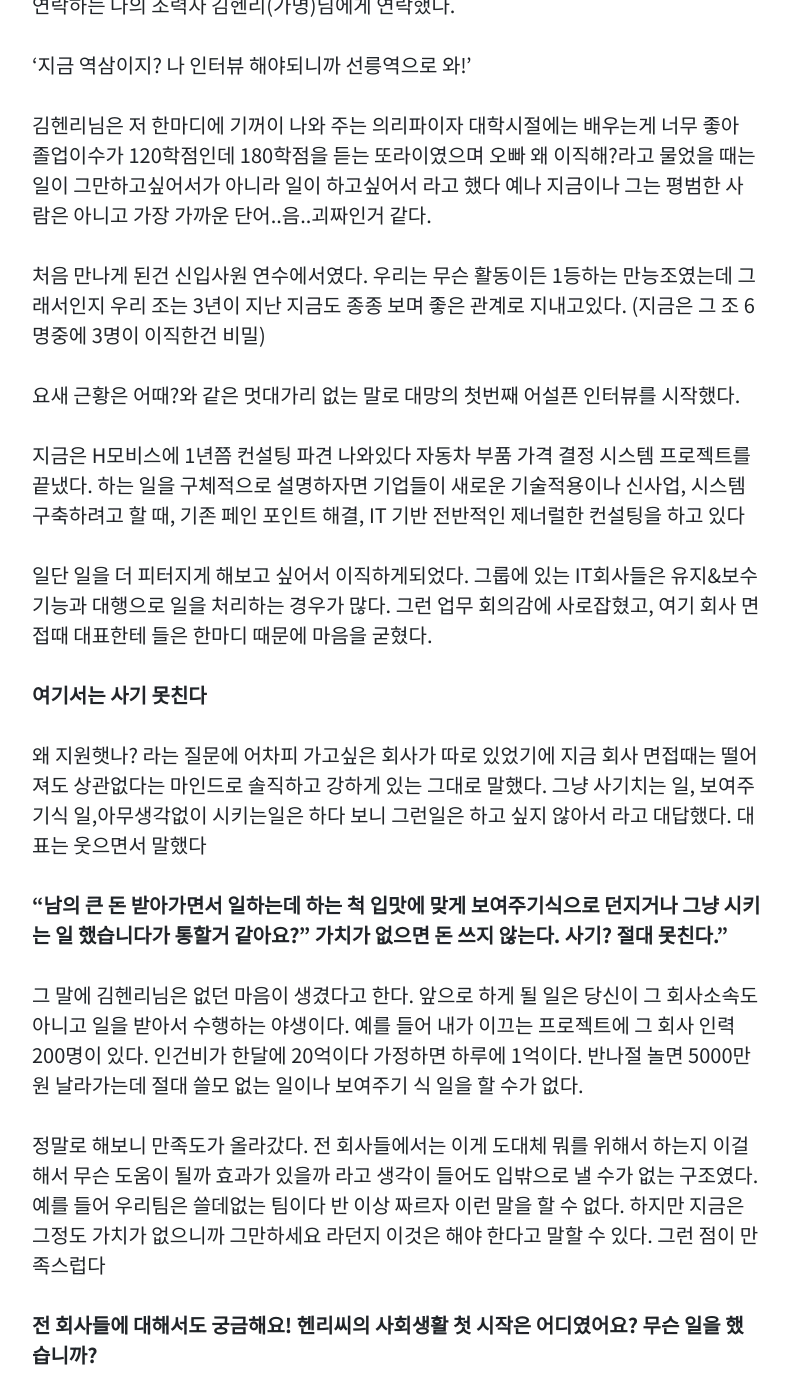
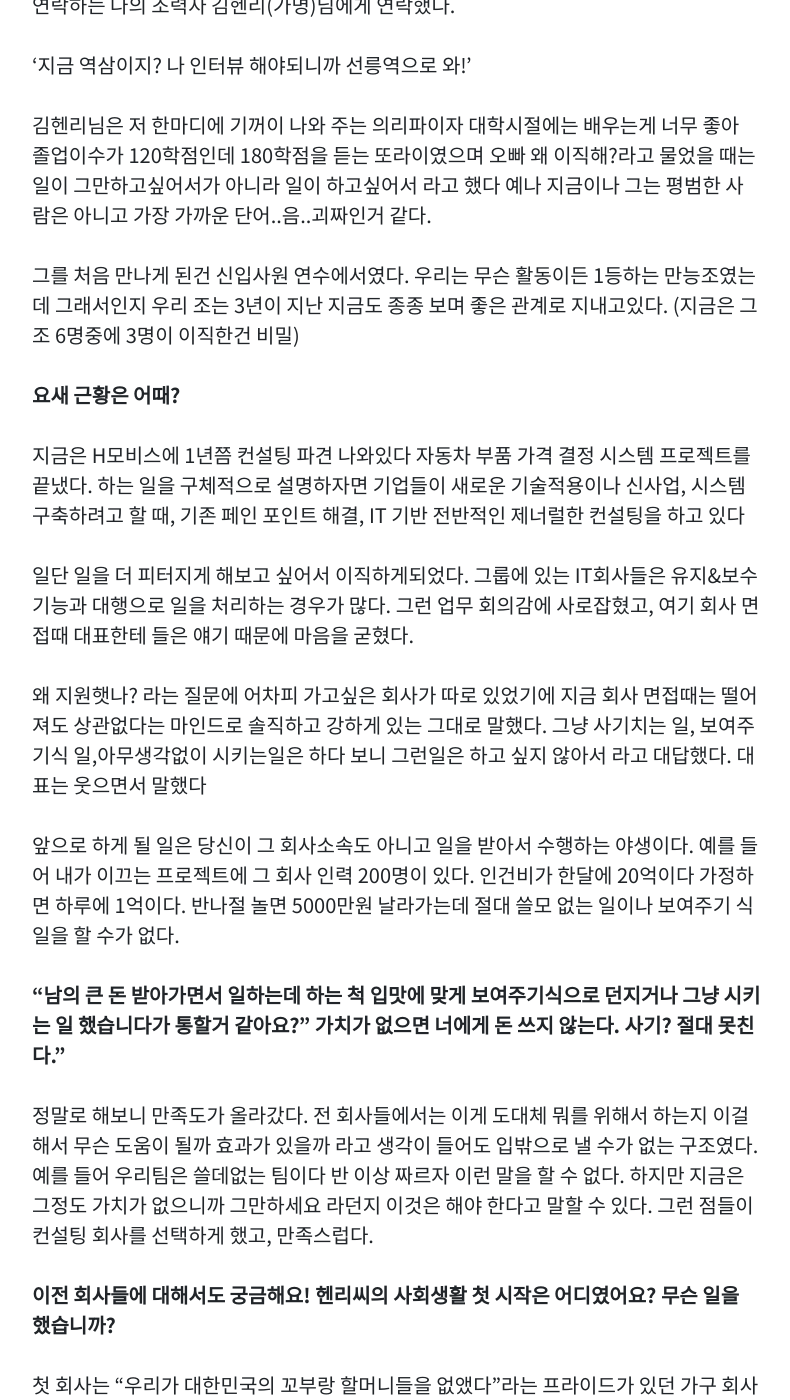
Before and after one commit to dndus1518/marketerview, a Jekyll site: the page built from _posts/2020-03-21-interview no1.md, in a window 1280 px wide and 1400 px high, scrolled down 900 px. Shown: the whole window, without its empty margins (243-1033 px from the left). Built offline with Jekyll 4.4.1, drawn with Linux system fonts in a browser that asks for light colours; comment, search, counter and statistics services are not loaded; some of the changed text lies outside the part shown.

Commit message:
Update 2020-03-21-interview no1.md

```diff
--- a/_posts/2020-03-21-interview no1.md
+++ b/_posts/2020-03-21-interview no1.md
@@ -29,25 +29,23 @@
 
 김헨리님은 저 한마디에 기꺼이 나와 주는 의리파이자 대학시절에는 배우는게 너무 좋아 졸업이수가 120학점인데 180학점을 듣는 또라이였으며 오빠 왜 이직해?라고 물었을 때는 일이 그만하고싶어서가 아니라 일이 하고싶어서 라고 했다 예나 지금이나 그는 평범한 사람은 아니고 가장 가까운 단어..음..괴짜인거 같다.
 
-처음 만나게 된건 신입사원 연수에서였다. 우리는 무슨 활동이든 1등하는 만능조였는데 그래서인지 우리 조는 3년이 지난 지금도 종종 보며 좋은 관계로 지내고있다. (지금은 그 조 6명중에 3명이 이직한건 비밀)
+그를 처음 만나게 된건 신입사원 연수에서였다. 우리는 무슨 활동이든 1등하는 만능조였는데 그래서인지 우리 조는 3년이 지난 지금도 종종 보며 좋은 관계로 지내고있다. (지금은 그 조 6명중에 3명이 이직한건 비밀)
 
-요새 근황은 어때?와 같은 멋대가리 없는 말로 대망의 첫번째 어설픈 인터뷰를 시작했다.
+**요새 근황은 어때?**
 
 지금은 H모비스에 1년쯤 컨설팅 파견 나와있다 자동차 부품 가격 결정 시스템 프로젝트를 끝냈다. 하는 일을 구체적으로 설명하자면 기업들이 새로운 기술적용이나 신사업, 시스템 구축하려고 할 때, 기존 페인 포인트 해결, IT 기반 전반적인 제너럴한 컨설팅을 하고 있다
 
-일단 일을 더 피터지게 해보고 싶어서 이직하게되었다. 그룹에 있는 IT회사들은 유지&보수 기능과 대행으로 일을 처리하는 경우가 많다. 그런 업무 회의감에 사로잡혔고, 여기 회사 면접때 대표한테 들은 한마디 때문에 마음을 굳혔다.
-
-**여기서는 사기 못친다**
+일단 일을 더 피터지게 해보고 싶어서 이직하게되었다. 그룹에 있는 IT회사들은 유지&보수 기능과 대행으로 일을 처리하는 경우가 많다. 그런 업무 회의감에 사로잡혔고, 여기 회사 면접때 대표한테 들은 얘기 때문에 마음을 굳혔다.
 
 왜 지원햇나? 라는 질문에 어차피 가고싶은 회사가 따로 있었기에 지금 회사 면접때는 떨어져도 상관없다는 마인드로 솔직하고 강하게 있는 그대로 말했다. 그냥 사기치는 일, 보여주기식 일,아무생각없이 시키는일은 하다 보니 그런일은 하고 싶지 않아서 라고 대답했다. 대표는 웃으면서 말했다
 
-**"남의 큰 돈 받아가면서 일하는데 하는 척 입맛에 맞게 보여주기식으로 던지거나 그냥 시키는 일 했습니다가 통할거 같아요?" 가치가 없으면 돈 쓰지 않는다. 사기? 절대 못친다."**
+앞으로 하게 될 일은 당신이 그 회사소속도 아니고 일을 받아서 수행하는 야생이다. 예를 들어 내가 이끄는 프로젝트에 그 회사 인력 200명이 있다. 인건비가 한달에 20억이다 가정하면 하루에 1억이다. 반나절 놀면 5000만원 날라가는데 절대 쓸모 없는 일이나 보여주기 식 일을 할 수가 없다.
 
-그 말에 김헨리님은 없던 마음이 생겼다고 한다. 앞으로 하게 될 일은 당신이 그 회사소속도 아니고 일을 받아서 수행하는 야생이다. 예를 들어 내가 이끄는 프로젝트에 그 회사 인력 200명이 있다. 인건비가 한달에 20억이다 가정하면 하루에 1억이다. 반나절 놀면 5000만원 날라가는데 절대 쓸모 없는 일이나 보여주기 식 일을 할 수가 없다.
+**"남의 큰 돈 받아가면서 일하는데 하는 척 입맛에 맞게 보여주기식으로 던지거나 그냥 시키는 일 했습니다가 통할거 같아요?" 가치가 없으면 너에게 돈 쓰지 않는다. 사기? 절대 못친다."**
 
-정말로 해보니 만족도가 올라갔다. 전 회사들에서는 이게 도대체 뭐를 위해서 하는지 이걸 해서 무슨 도움이 될까 효과가 있을까 라고 생각이 들어도 입밖으로 낼 수가 없는 구조였다. 예를 들어 우리팀은 쓸데없는 팀이다 반 이상 짜르자 이런 말을 할 수 없다. 하지만 지금은 그정도 가치가 없으니까 그만하세요 라던지 이것은 해야 한다고 말할 수 있다. 그런 점이 만족스럽다
+정말로 해보니 만족도가 올라갔다. 전 회사들에서는 이게 도대체 뭐를 위해서 하는지 이걸 해서 무슨 도움이 될까 효과가 있을까 라고 생각이 들어도 입밖으로 낼 수가 없는 구조였다. 예를 들어 우리팀은 쓸데없는 팀이다 반 이상 짜르자 이런 말을 할 수 없다. 하지만 지금은 그정도 가치가 없으니까 그만하세요 라던지 이것은 해야 한다고 말할 수 있다. 그런 점들이 컨설팅 회사를 선택하게 했고, 만족스럽다.
 
-**전 회사들에 대해서도 궁금해요! 헨리씨의 사회생활 첫 시작은 어디였어요? 무슨 일을 했습니까?**
+**이전 회사들에 대해서도 궁금해요! 헨리씨의 사회생활 첫 시작은 어디였어요? 무슨 일을 했습니까?**
 
 첫 회사는 “우리가 대한민국의 꼬부랑 할머니들을 없앴다”라는 프라이드가 있던 가구 회사였다. 어린이 성장,교육과 가구에 관한 프로젝트를 했다. 그 회사는 침실팀,거실팀,자녀방팀 등 공간의 기능에 맞게 분리되어 있었는데 iot를 이용한 자녀방팀에서 근무했다. 2차 상사가 명예회장이였고 그의 숙원사업같은 프로젝트 였어서 정말 이상을 꿈꾸는 조직이였다. 기획,개발 모든 면에 있어서 압박도 전혀 없고 지원도 충분했다. 우리 프로젝트의 목표는 공간으로 자녀의 재능,개성 등 성장에 대해 전반적으로 파악하고 사람의 성장, 학습에 도움이 되는 가구를 만들고자 했다. 예를 들어 실제 프로젝트가 시작되고 나서 이스라엘 자녀교육법 독일의 교육체계 등을 공부하고 연구를 정말 많이 해서 긴 호흡으로 진행되는 일이였다.
 
@@ -88,12 +86,14 @@
 
 내가 하고싶은 방향으로 바꾼다는 것이다. 의지나 개성이 묻어 날 수 일, 밑도 끝도 없는 기획들에서 내가 하고싶은것들을 찾고 내맘대로 해도 뭐라고 안하는 일이 하고싶다.
 
-3시간 인터뷰 끝에, 피곤하진 않냐고 시간을 너무 뺏은거 같아서 미안하다는 나의 말에
 
-**나의 얘기를 할 수 있어서 너무나도 즐거웠다**
 
-라고 했다.  돌이켜보니 김헨리씨에게 내 얘기, 내 고민, 내 상담만 했던거 같은데 오늘은 내가 인터뷰어가 되어 헨리씨의 대한 이야기를 처음 들은 거 같다.
+
+
+3시간 인터뷰 끝에, 피곤하진 않냐고 시간을 너무 뺏은거 같아서 미안하다는 나의 말에 돌아 온 그의 말이 인상적이였다.
+
+"전혀, 솔직히 나의 얘기를 할 수 있어서 너무나도 즐거웠다. 살면서 내 얘기를 할 기회가 생각보다 없다." 라고 했다. 돌이켜보니 김헨리씨에게 내 얘기, 내 고민, 내 상담만 했던거 같은데 오늘 처음 김헨리씨의 진솔한 이야기를 들었다.
 
 **inter+view = interview : 서로간의 관점, 상호간의 이야기**
 
-인터뷰 어원처럼 앞으로 인간에 대한 진정한 관심으로 다양한 관점에서의 이야기들을 전하고자 한다. 일을 진정으로 사랑하고, 되게 하고자 하는 이루어내는 내맘대로 괴짜 김헨리씨를 응원한다!
+인터뷰 어원처럼 앞으로 인간에 대한 진정한 관심으로 다양한 관점에서의 이야기들을 전하고자 한다. 일을 진정으로 사랑하고, 되게 하고자 하며, 끝내 이루어내는 내맘대로 괴짜 김헨리씨를 응원한다!
```
